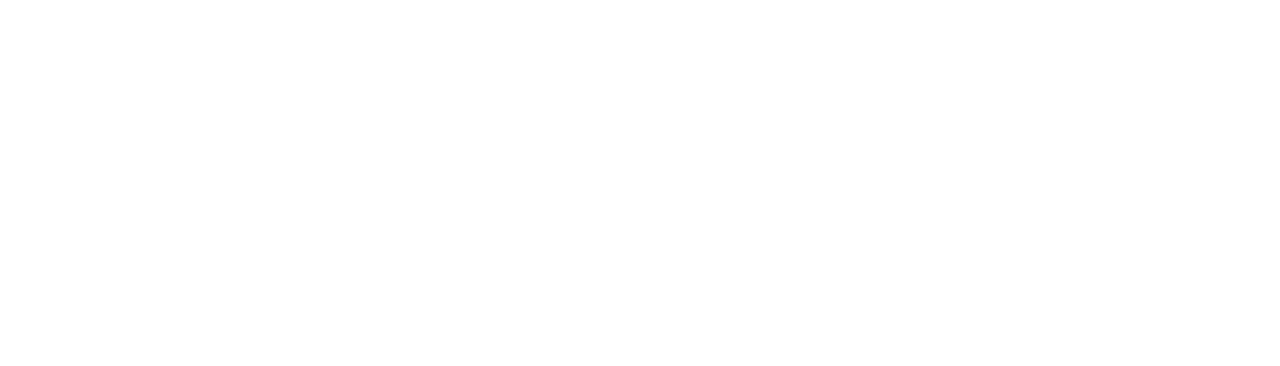
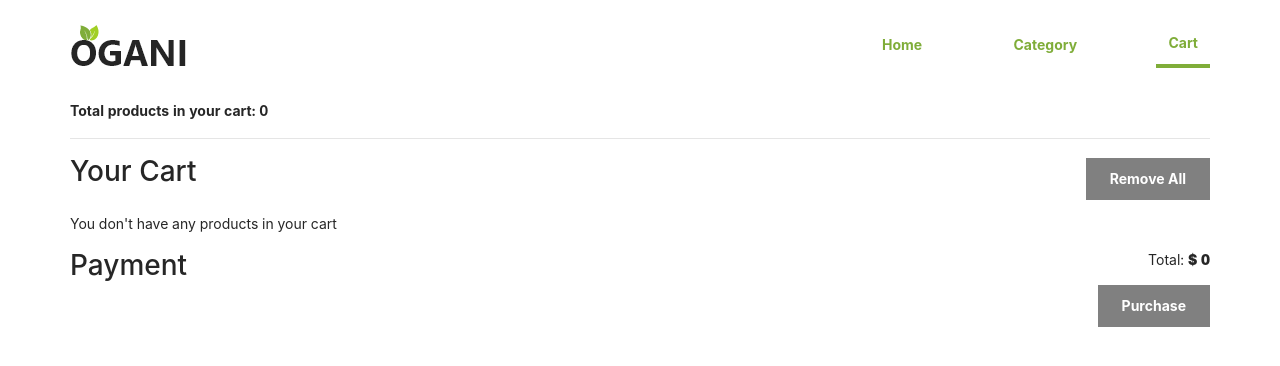
Before and after one commit to DucMinh22/Reactjs-Training, a React (Create React App) app in the folder Front-End/shop-web/: page /cart in a window 1280 px wide. Shown: the top 366 px of the page. Built offline with nearby package versions, Linux system fonts and the light colour scheme.

Commit message:
create cart

```diff
--- a/Front-End/shop-web/src/action/action.js
+++ b/Front-End/shop-web/src/action/action.js
@@ -1,4 +1,4 @@
-import { GET_ALL_PRODUCTS, GET_ALL_CATEGORIES, GET_PRODUCTS_BY_CATEGORY, GET_INFO_PRODUCTS } from "./constant"
+import { GET_ALL_PRODUCTS, GET_ALL_CATEGORIES, GET_PRODUCTS_BY_CATEGORY, GET_INFO_PRODUCTS, REMOVE_ALL_PRODUCTS } from "./constant"
 
 export const getAllProducts = () => {
     return {
@@ -25,3 +25,9 @@
         a: products,
     }
 }
+
+export const removeAllCartProducts = () => {
+    return {
+        type: REMOVE_ALL_PRODUCTS,
+    }
+}
--- a/Front-End/shop-web/src/action/constant.js
+++ b/Front-End/shop-web/src/action/constant.js
@@ -11,3 +11,6 @@
 export const GET_PRODUCTS_BY_CATEGORY = "GET_PRODUCTS_BY_CATEGORY";
 export const GET_PRODUCTS_BY_CATEGORY_SUCCESS = "GET_PRODUCTS_BY_CATEGORY_SUCCESS";
 export const GET_PRODUCTS_BY_CATEGORY_FAILURE = "GET_PRODUCTS_BY_CATEGORY_FAILURE";
+
+//CART
+export const REMOVE_ALL_PRODUCTS = "REMOVE_ALL_PRODUCTS";
--- /dev/null
+++ b/Front-End/shop-web/src/components/Button/index.js
@@ -0,0 +1,26 @@
+import React from 'react'
+import styled from "styled-components";
+
+const ButtonWrapper = styled.button`
+    padding: 10px 24px;
+    background-color: #7fad39;
+    border: none;
+    color: #fff;
+    font-weight: 700;
+
+    &:focus {
+        outline: none;
+    }
+
+    &:disabled {
+        background-color: gray;
+    }
+`
+
+export default function Button({ children, onClick, style, disabled, ...rest }) {
+    return (
+        <ButtonWrapper onClick={onClick} style={style} {...rest} disabled={disabled}>
+            {children}
+        </ButtonWrapper>
+    )
+}
--- a/Front-End/shop-web/src/components/Header/index.js
+++ b/Front-End/shop-web/src/components/Header/index.js
@@ -1,5 +1,5 @@
 import React from 'react'
-import { NavLink } from 'react-router-dom'
+import { NavLink, useHistory } from 'react-router-dom'
 import LOGO from '../../assets/images/logo1.png'
 
 import './index.scss'
@@ -27,6 +27,8 @@
 ]
 
 export default function Header() {
+    const history = useHistory();
+
     return (
         <Row className="header">
             <Col span={16}>
@@ -42,6 +44,7 @@
                                 <NavLink exact={item.exact} className="menuList__item" activeClassName="menuList__item-active" to={item.to}>
                                     {item.name}
                                 </NavLink>
+                                <div className={`${history.location.pathname === item.to ? 'hr-active' : 'hr'}`}></div>
                             </li>
                         )}
                     </ul>
--- a/Front-End/shop-web/src/components/Header/index.scss
+++ b/Front-End/shop-web/src/components/Header/index.scss
@@ -15,15 +15,37 @@
             margin-bottom: 0;
 
             &__item {
-                padding: 12px;
+                padding: 12px 12px 0;
                 color: $primaryGreen;
                 font-weight: 700;
+            }
 
-                &:hover,
-                &-active {
-                    border-bottom: 2px solid $primaryGreen;
+            li {
+                cursor: pointer;
+            }
+
+            li:hover {
+                .hr {
+                    width: 100%;
+                    height: 1px;
+                    border: 2px solid $primaryGreen;
                 }
             }
+
         }
     }
 }
+
+.hr {
+    margin-top: 10px;
+    width: 0;
+    height: 0;
+    transition: width .5s;
+}
+
+.hr-active {
+    margin-top: 10px;
+    width: 100%;
+    height: 1px;
+    border: 2px solid $primaryGreen;
+}
--- a/Front-End/shop-web/src/components/LayoutWrapper/index.js
+++ b/Front-End/shop-web/src/components/LayoutWrapper/index.js
@@ -9,7 +9,7 @@
         <Container {...rest}>
             <Header />
             <Component {...getProps} />
-            <Footer />
+            {/* <Footer /> */}
         </Container>
     )
 }
--- a/Front-End/shop-web/src/containers/App.js
+++ b/Front-End/shop-web/src/containers/App.js
@@ -3,15 +3,16 @@
 import Layout from '../components/LayoutWrapper';
 import CategoryPage from './Categorypage';
 import HomePage from './Homepage';
+import CartPage from './Cartpage';
 
 import 'antd/dist/antd.css';
-
 
 function App() {
   return (
     <Switch>
       <Route exact path="/" render={() => <Layout component={HomePage} />} />
-      <Route exact path="/category" render={() => <Layout component={CategoryPage} />} />
+      <Route path="/category" render={() => <Layout component={CategoryPage} />} />
+      <Route path="/cart" render={() => <Layout component={CartPage} />} />
     </Switch>
   );
 }
--- /dev/null
+++ b/Front-End/shop-web/src/containers/Cartpage/index.js
@@ -0,0 +1,109 @@
+import React, { useMemo, useCallback, useState, useEffect } from 'react'
+import { useDispatch, useSelector } from 'react-redux'
+import './index.scss'
+import { Row, Col, Button, message } from 'antd'
+import { DeleteOutlined } from '@ant-design/icons'
+import Button1 from '../../components/Button'
+import Loading from '../../components/Loading'
+import { removeAllCartProducts } from '../../action/action'
+
+export default function CartPage() {
+    const [loading, setLoading] = useState(false);
+    const dispatch = useDispatch();
+    const cartReducer = useSelector(state => state.cart);
+    const {
+        cartProducts
+    } = cartReducer
+    let timer;
+
+    useEffect(() => {
+        return () => {
+            clearTimeout(timer);
+        }
+    }, [cartProducts])
+
+    // render Item for cart
+    const renderItemCart = (arr) => {
+        return arr.map(product => (
+            <div className="cartList__item" key={product.id}>
+                <Row>
+                    <Col span={9}>
+                        <img className="itemImg" alt="item1" />
+                    </Col>
+                    <Col span={15}>
+                        <Row className="info">
+                            <Col span={4}>
+                                <div className="info__field">
+                                    <p>Name: </p>
+                                    <p>Category: </p>
+                                    <p>Price: </p>
+                                </div>
+                            </Col>
+                            <Col span={15}>
+                                <div className="info__content">
+                                    <p className="name">{product.name}</p>
+                                    <p className="category">{product.category}</p>
+                                    <p className="price">${product.price}</p>
+                                </div>
+                            </Col>
+                            <Col span={5}>
+                                <div className="more">
+                                    <Button className="delete">
+                                        <DeleteOutlined />
+                                    </Button>
+                                </div>
+                            </Col>
+                        </Row>
+                    </Col>
+                </Row>
+            </div>
+        ))
+    }
+
+    const total = cartProducts.reduce((total, currentItem) => total + currentItem.price, 0);
+
+    const removeAllProducts = useCallback(() => {
+        dispatch(removeAllCartProducts());
+    }, [cartProducts, dispatch]);
+
+    const handlePurchase = useCallback(() => {
+        setLoading(true);
+        timer = setTimeout(() => {
+            dispatch(removeAllCartProducts());
+            setLoading(false);
+            message.success("Purchase Succes !!!")
+        }, 1000)
+    }, [cartProducts, dispatch]);
+
+    return (
+        <div className="cartPage">
+            {loading && <Loading />}
+            <p style={{ fontWeight: '700' }}>Total products in your cart: {cartProducts.length}</p>
+            <hr></hr>
+            <div className="title">
+                <h3>Your Cart</h3>
+                <Button1 disabled={cartProducts?.length === 0} onClick={removeAllProducts}>Remove All</Button1>
+            </div>
+            <div className="cartList">
+                {
+                    cartProducts?.length > 0 ?
+                        renderItemCart(cartProducts) :
+                        <p>You don't have any products in your cart</p>
+                }
+            </div>
+            <div className="payment">
+                <Row>
+                    <Col span={12}>
+                        <h3>Payment</h3>
+                    </Col>
+                    <Col span={12}>
+                        <div className="payment__content">
+                            <p>Total: <span className="total">$ {total}</span></p>
+                            <Button1 disabled={total === 0} onClick={handlePurchase}>Purchase</Button1>
+                        </div>
+                    </Col>
+                </Row>
+            </div>
+        </div>
+    )
+}
--- /dev/null
+++ b/Front-End/shop-web/src/containers/Cartpage/index.scss
@@ -0,0 +1,59 @@
+@import '../../utils/Color.scss';
+
+.cartPage {
+    .title {
+        display: flex;
+        justify-content: space-between;
+        align-items: center;
+        margin-bottom: 10px;
+    }
+
+    .cartList {
+        &__item {
+            padding: 12px 24px;
+            margin-bottom: 12px;
+            border-bottom: 1px solid #f3f3f3;
+
+            .itemImg {
+                width: 50px;
+                height: 50px;
+            }
+
+            .info {
+                &__content {
+
+                    .name,
+                    .category,
+                    .price {
+                        font-weight: 600;
+                    }
+                }
+
+                .more {
+                    display: flex;
+                    flex-direction: column;
+                    align-items: flex-end;
+                }
+            }
+
+            .delete {
+                border: none;
+                outline: none;
+                color: $primaryGreen;
+            }
+
+        }
+    }
+
+    .payment {
+        &__content {
+            display: flex;
+            flex-direction: column;
+            align-items: flex-end;
+
+            .total {
+                font-weight: 900;
+            }
+        }
+    }
+}
--- a/Front-End/shop-web/src/containers/Categorypage/index.js
+++ b/Front-End/shop-web/src/containers/Categorypage/index.js
@@ -43,6 +43,8 @@
         return arr.map(product => {
             return (
                 <ItemProducts
+                    type="category "
+                    id={product.id}
                     key={product.id}
                     image={product.image}
                     title={product.name}
--- /dev/null
+++ b/Front-End/shop-web/src/reducer/cartReducer.js
@@ -0,0 +1,19 @@
+import { REMOVE_ALL_PRODUCTS } from "../action/constant";
+
+const initialState = {
+    cartProducts: [],
+}
+
+const cartReducer = (state = initialState, action) => {
+    switch (action.type) {
+        case REMOVE_ALL_PRODUCTS:
+            return {
+                ...state,
+                cartProducts: []
+            }
+        default:
+            return state;
+    }
+}
+
+export default cartReducer;
--- a/Front-End/shop-web/src/reducer/index.js
+++ b/Front-End/shop-web/src/reducer/index.js
@@ -1,10 +1,12 @@
 import { combineReducers } from 'redux';
 import productsReducer from './productsReducer';
 import categoriesReducer from './categoriesReducer';
+import cartReducer from './cartReducer';
 
 const rootReducer = combineReducers({
     products: productsReducer,
     categories: categoriesReducer,
+    cart: cartReducer,
 });
 
 export default rootReducer;
```
